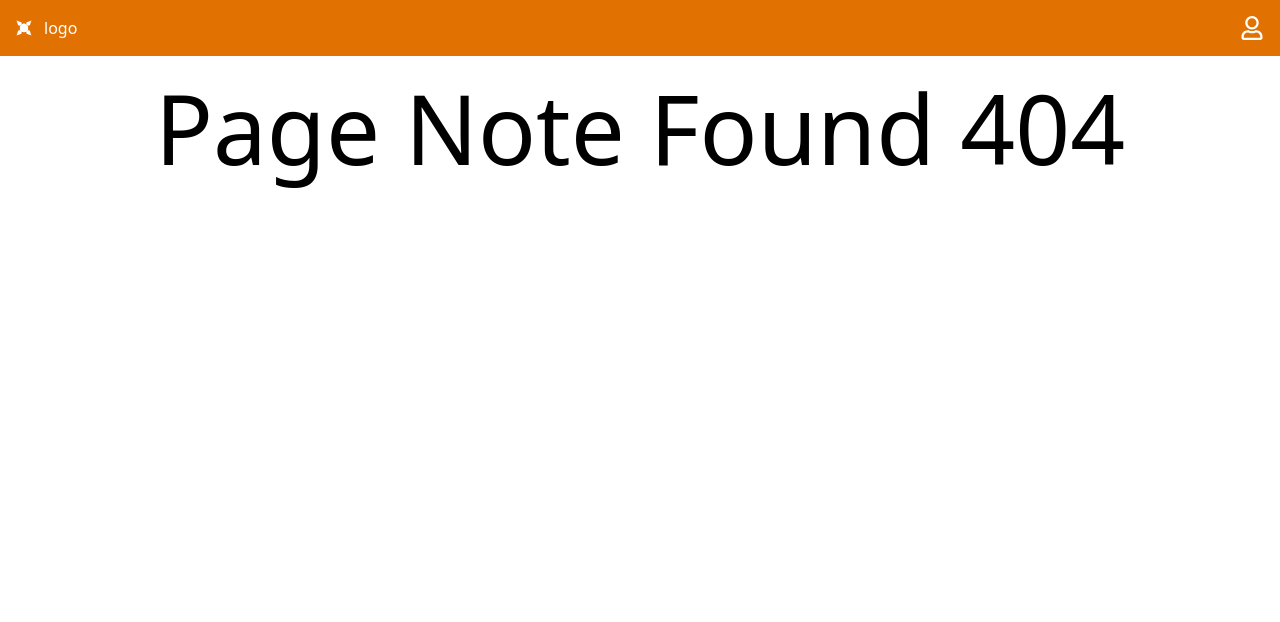
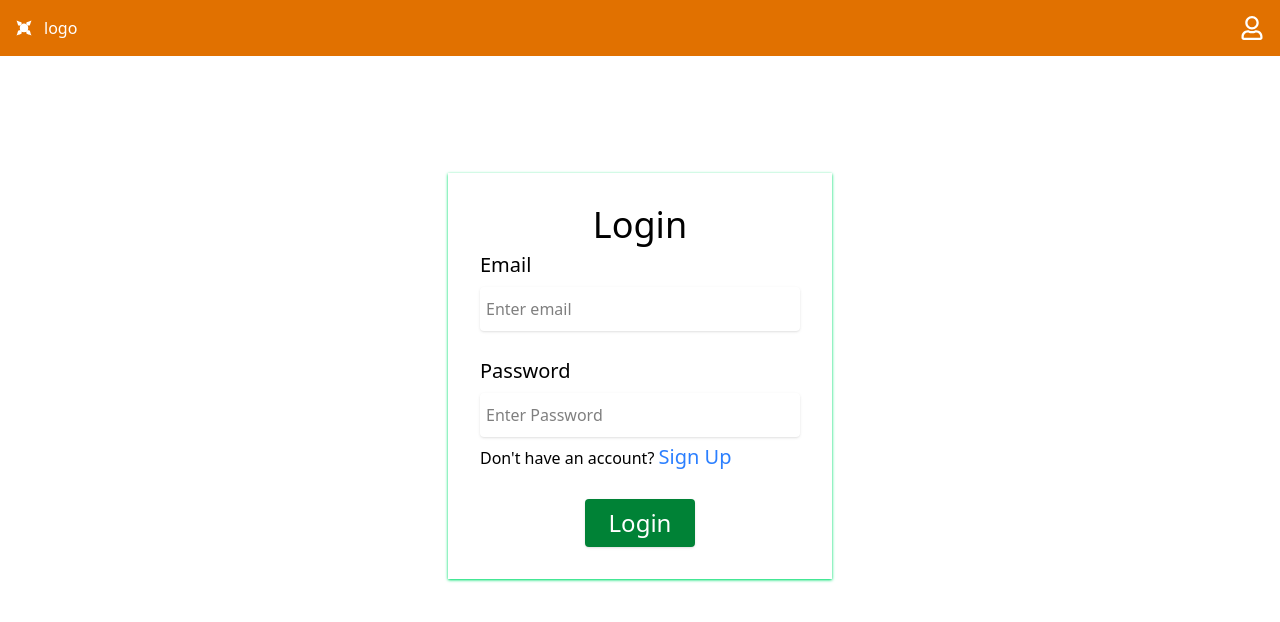
Before and after one commit to Rahulpardhan001/T-ShritApp, a React (Vite) app in the folder admin/: page /login in a window 1280 px wide. Before the commit this address had no page. Shown: the top 622 px of the page. Built offline with nearby package versions, Linux system fonts and the light colour scheme.

Commit message:
add component

```diff
--- a/admin/src/App.jsx
+++ b/admin/src/App.jsx
@@ -9,6 +9,9 @@ import { Toaster } from "react-hot-toast"
 import PageNoteFound from "./components/PageNoteFound"
 import ProductUpdate from "./pages/ProductUpdate"
 import Navbar from "./components/Navbar"
+import Login from "./pages/Login"
+import Signup from "./pages/Signup"
+import PrivateRoute from "./route/PrivateRoute"
 
 function App() {
 
@@ -16,14 +19,16 @@ function App() {
     <>
     <Navbar/>
     <Routes>
+        <Route path="/login" element ={<Login/>}/>
+        <Route path="/signup" element ={<Signup/>}/>
       {/* <Route path="/" element ={<Dashbord/>} /> */}
       <Route path="/" element={<AdminLayout/>}>
-        <Route path="order" element ={<Order/>}/>
-        <Route path="getproducts" element ={<Product/>}/>
+        <Route path="order"element ={ <PrivateRoute><Order/></PrivateRoute> }/>
+        <Route path="getproducts" element ={<PrivateRoute><Product/></PrivateRoute>}/>
         <Route path="addproduct" element ={<AddProudct/>}/>
         <Route path="update/:id" element ={<ProductUpdate/>}/>
+      </Route>
 
-      </Route>
       <Route path="*" element={<PageNoteFound/>} />
     </Routes>
     <Toaster/>
--- a/admin/src/components/Navbar.jsx
+++ b/admin/src/components/Navbar.jsx
@@ -23,12 +23,17 @@ export default Navbar
 
 
 
-function Profile() {
+export function Profile() {
+  const handleLogout =()=>{
+    console.log("hello")
+    localStorage.removeItem('Token')
+    window.location.reload();
+
+  }
   return (
     <div className='shadow rounded bg-white text-black p-3 px-6 absolute right-6 top-11'>
       {/* <div>userName</div> */}
-      <span className='flex gap-2 items-center'>Logout<RiLogoutCircleRLine />
-</span>
+      <span className='flex gap-2 items-center'onClick={handleLogout}>Logout<RiLogoutCircleRLine /></span>
     </div>
   )
 }
--- /dev/null
+++ b/admin/src/pages/Login.jsx
@@ -0,0 +1,83 @@
+import React, { useState } from "react";
+import { useDispatch } from "react-redux";
+import { useNavigate,Link } from "react-router-dom";
+import { LoginThunk } from "../Thunk/authThunk";
+
+function Login() {
+    const dispatch =  useDispatch()
+    const navigate =useNavigate()
+  const [formData, setFormData] = useState({
+    username: "",
+    email: "",
+    password: "",
+  });
+  // ************handle change *********//
+  const handleChange = (e) => {
+    const { name, value } = e.target;
+    //  console.log(name, value,"ldsjf")
+    setFormData((prev) => ({
+      ...prev,
+      [name]: value,
+    }));
+  };
+
+  // **************handle submit button************//
+const submitHandle=async(e)=>{
+    e.preventDefault();
+    console.log(formData)
+   const res = await dispatch(LoginThunk(formData));
+   console.log(res.payload,"data ++++++++++++++++++")
+   if(res.payload.success === true){
+    navigate('/')
+   }
+   }
+  return (
+    <>
+      <div className="flex justify-center h-[80vh] items-center">
+        <form  onSubmit={submitHandle} className="shadow shadow-green-400  w-[30%] p-8">
+          <h2 className="text-center text-4xl font">Login</h2>
+          <div className="flex flex-col gap-2 py-1.5 pb-5">
+            <label className="text-xl" htmlFor="">
+              Email
+            </label>
+            <input
+              type="text"
+              placeholder="Enter email"
+              name="email"
+              value={formData.email}
+              onChange={handleChange}
+              className="shadow py-2.5 focus:outline-none rounded px-1.5"
+            />
+          </div>
+          <div className="flex flex-col gap-2 py-1.5">
+            <label className="text-xl" htmlFor="">
+              Password
+            </label>
+            <input
+              type="text"
+              placeholder="Enter Password"
+              name="password"
+              value={formData.password}
+              onChange={handleChange}
+              className="shadow py-2.5 focus:outline-none rounded px-1.5"
+            />
+          </div>
+          <h3>
+            Don't have an account?{" "}
+            <Link className="text-blue-500 text-xl" to={"/signup"}>
+              Sign Up
+            </Link>
+          </h3>
+
+          <div className="flex justify-center mt-7">
+            <button className="shadow hover:shadow-green-600 p-2 bg-green-700 text-white  rounded px-6 text-2xl cursor-pointer">
+              Login
+            </button>
+          </div>
+        </form>
+      </div>
+    </>
+  );
+}
+
+export default Login;
```
